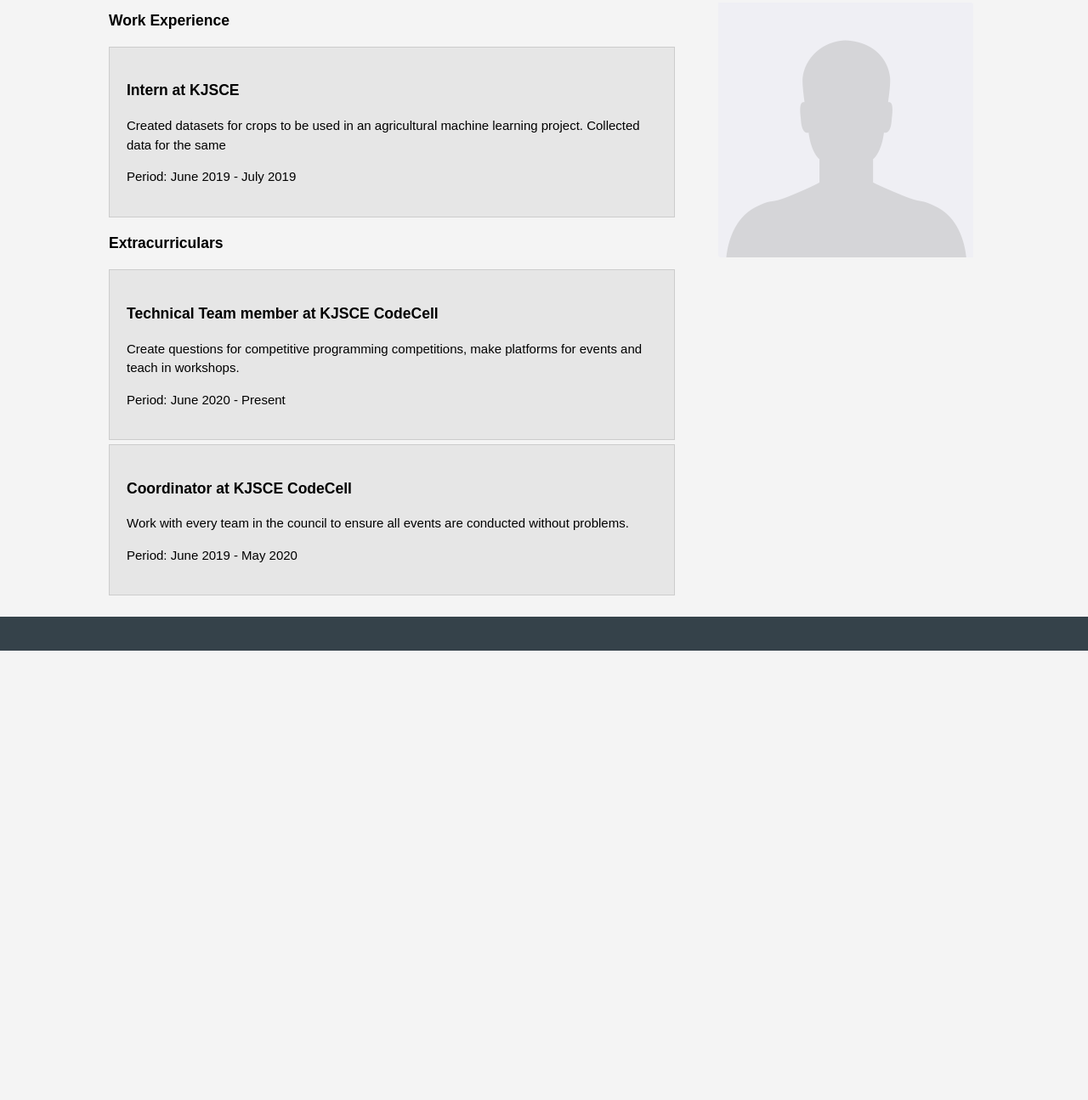
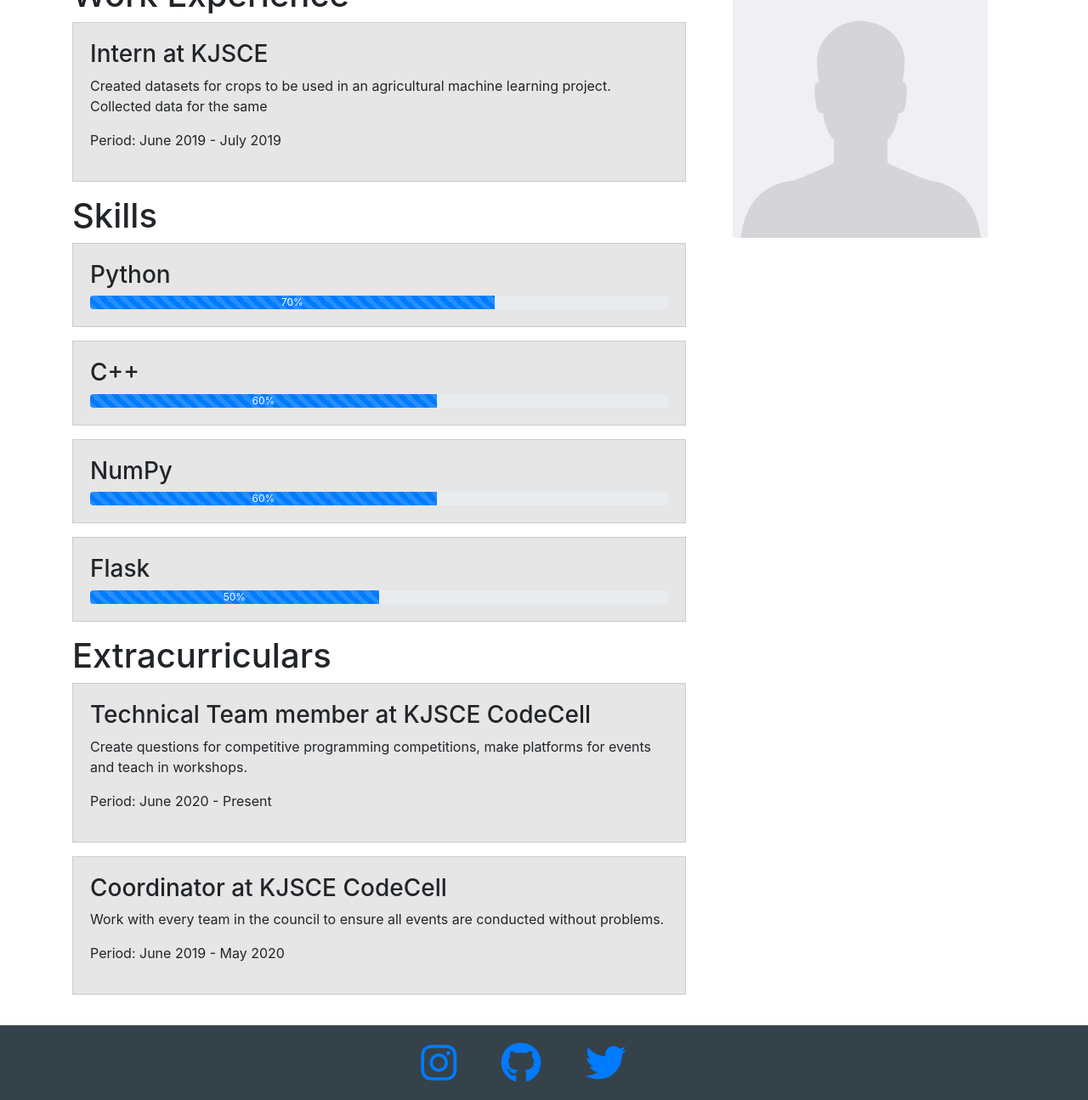
Before and after one commit to bhuvnesh7/resume-website, a plain HTML site: page about.html in a window 1280 px wide. Shown: the part 231-1526 px from the top of the page at 85% size. Before the commit the page ends 997 px from the top, so only its background shows below. Drawn offline with nearby package versions, Linux system fonts and the light colour scheme.

Commit message:
Bootstrap added

```diff
--- a/about.html
+++ b/about.html
@@ -2,13 +2,21 @@
 <html>
   <head>
     <meta charset="utf-8">
-    <meta name="viewport" content="width=device-width">
+    <meta name="viewport" content="width=device-width, initial-scale=1, shrink-to-fit=no">
+
     <meta name="description" content="portfolio website">
 	  <meta name="keywords" content="portfolio, bhuvnesh">
     <title>My Portfolio | About Me</title>
 
     <!-- CSS -->
     <link rel="stylesheet" href="./css/style.css">
+
+    <!-- Bootstrap CSS -->
+    <link rel="stylesheet" href="https://stackpath.bootstrapcdn.com/bootstrap/4.5.2/css/bootstrap.min.css" integrity="sha384-JcKb8q3iqJ61gNV9KGb8thSsNjpSL0n8PARn9HuZOnIxN0hoP+VmmDGMN5t9UJ0Z" crossorigin="anonymous">
+
+    <!-- Font Awesome -->
+    <script src="https://kit.fontawesome.com/d2a18a732c.js" crossorigin="anonymous"></script>
+
   </head>
   <body>
     <header>
@@ -46,6 +54,51 @@
             </li>
           </ul>
 
+          <h1 class="page-title">Skills</h1>
+          <ul id="stuff">
+            <li>
+              <h3>Python</h3>
+              <div class="progress">
+                <div class="progress-bar progress-bar-success progress-bar-striped active" style="width:70%;">
+                  70%
+                </div>
+              </div>
+            </li>
+          </ul>
+
+          <ul id="stuff">
+            <li>
+              <h3>C++</h3>
+              <div class="progress">
+                <div class="progress-bar progress-bar-success progress-bar-striped active" style="width:60%;">
+                  60%
+                </div>
+              </div>
+            </li>
+          </ul>
+
+          <ul id="stuff">
+            <li>
+              <h3>NumPy</h3>
+              <div class="progress">
+                <div class="progress-bar progress-bar-success progress-bar-striped active" style="width:60%;">
+                  60%
+                </div>
+              </div>
+            </li>
+          </ul>
+
+          <ul id="stuff">
+            <li>
+              <h3>Flask</h3>
+              <div class="progress">
+                <div class="progress-bar progress-bar-success progress-bar-striped active" style="width:50%;">
+                  50%
+                </div>
+              </div>
+            </li>
+          </ul>
+
           <h1 class="page-title">Extracurriculars</h1>
           <ul id="stuff">
             <li>
@@ -64,7 +117,9 @@
           </ul>
 
 
+
         </article>
+
         <aside id = 'sidebar'>
           <img src="./img/avatar.png">
         </aside>
@@ -74,6 +129,13 @@
 
     <footer>
       <!-- Socials -->
+      <div class = "container">
+        <a href="#" target="_blank"><i class="fab fa-instagram fa-3x"></i> </a>
+        <a href="#" target="_blank"><i class="fab fa-github fa-3x"></i> </a>
+        <a href="#" target="_blank"><i class="fab fa-twitter fa-3x"></i> </a>
+      </div>
     </footer>
+
+
   </body>
 </html>
--- a/css/style.css
+++ b/css/style.css
@@ -32,6 +32,10 @@
   color:#ffffff;
   margin-top:10px;
   margin-bottom:10px;
+}
+
+i {
+  padding-right: 1em;
 }
 
 /* Header **/
@@ -118,8 +122,8 @@
 #boxes .box{
   float:left;
   text-align: center;
-  width:30%;
-  padding:10px;
+  width:32%;
+  padding:5px;
 }
 
 #boxes .box img{
@@ -153,6 +157,7 @@
   background:#e6e6e6;
 }
 
+/* Footer */
 footer{
   padding:20px;
   margin-top:20px;
@@ -161,7 +166,10 @@
   text-align: center;
 }
 
+
+
 /* Media Queries */
+
 @media(max-width: 768px){
   header #branding,
   header nav,
@@ -170,6 +178,7 @@
   #ribbon form,
   #boxes .box,
   article#main-col,
+  i,
   aside#sidebar{
     float:none;
     text-align:center;
```
Also changed, not shown: cv.html (+20 -3 lines), index.html (+16 -2 lines).
